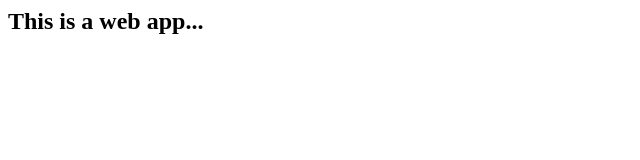
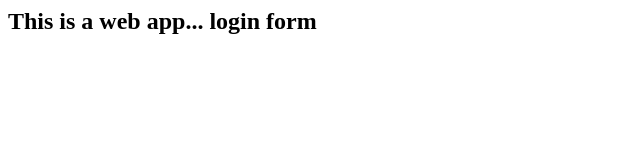
Before and after one commit to Kumarishibani/myappexample, a plain HTML site: page index.html in a window 1280 px wide. Shown: the whole page, without its empty margins (0-640 px from the left). Drawn offline with Linux system fonts and the light colour scheme.

Commit message:
login form

```diff
--- a/index.html
+++ b/index.html
@@ -3,6 +3,9 @@
   <title>My app</title>
 </head>
 <body>
-  <h2>This is a web app...</h2>
+  <h2>
+    This is a web app...
+    login form
+  </h2>
 </body>
 </html>
```
Also changed, not shown: login.html (added, +1 -0 lines).
